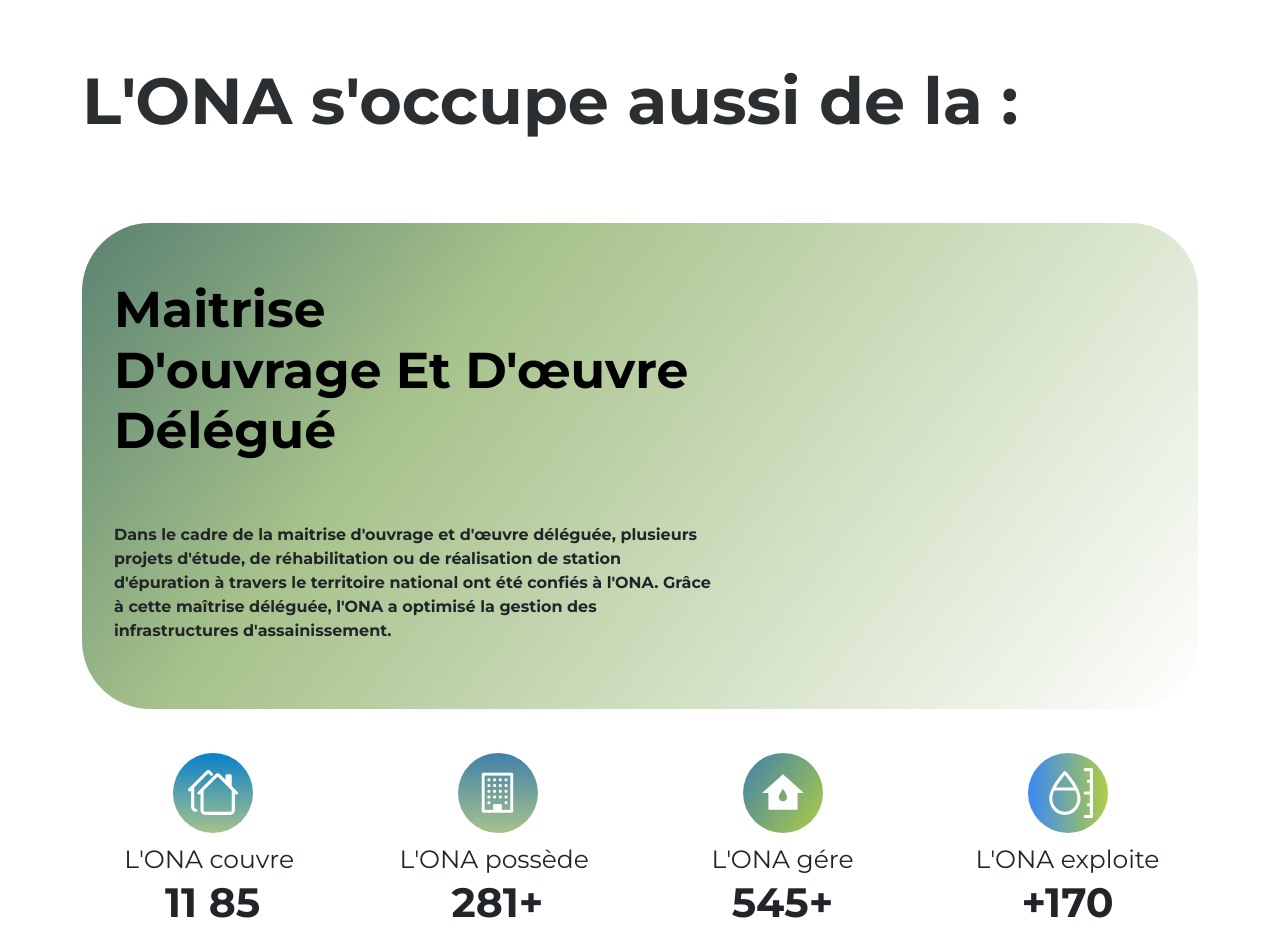
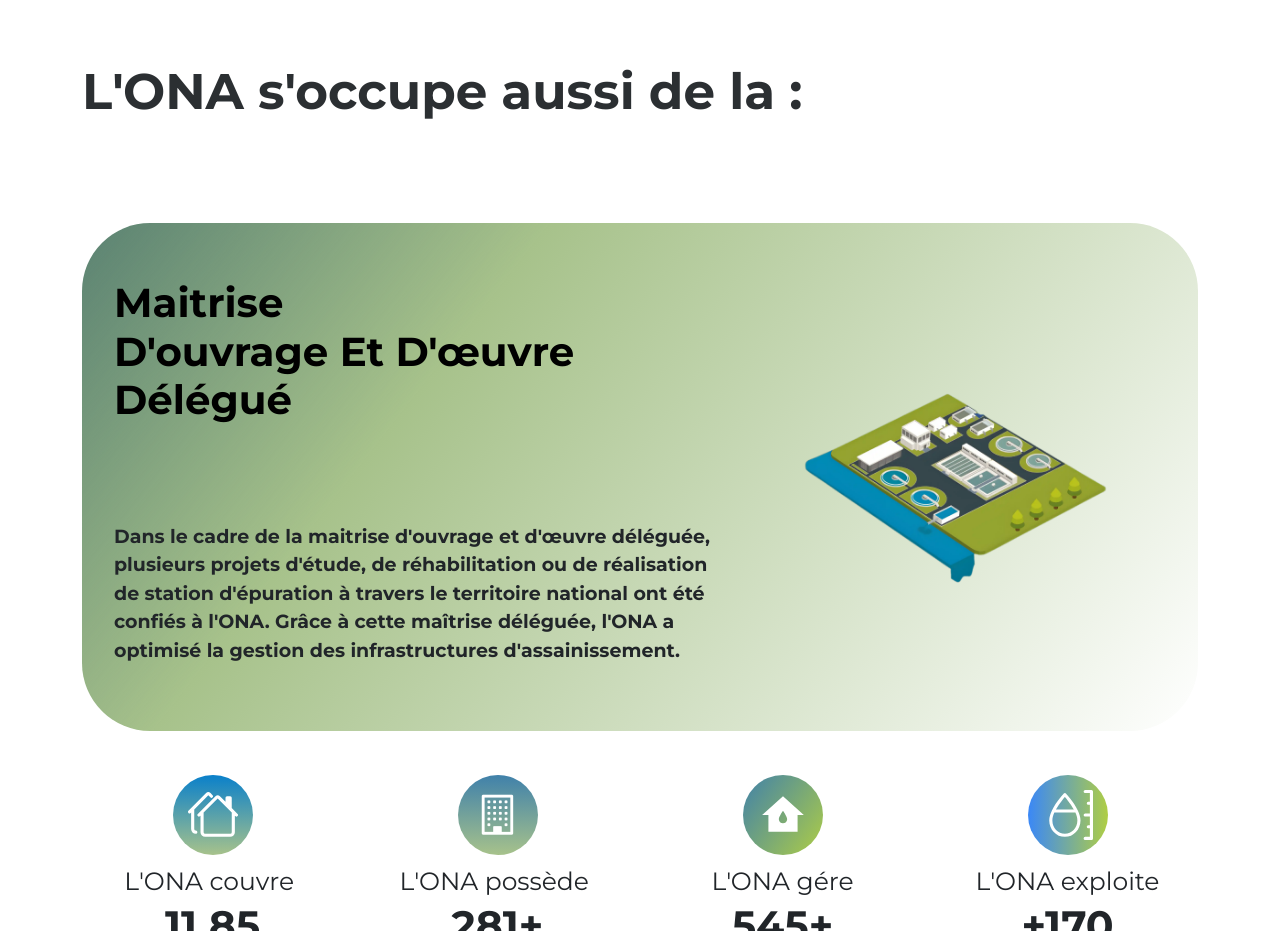
Before and after one commit to medy12D/medy12D.github.io, a plain HTML site: page page-services-ona.html in a window 1280 px wide. Shown: the part 2336-3267 px from the top of the page. Drawn offline with Linux system fonts and the light colour scheme.

Commit message:
added a banner

```diff
--- a/page-services-ona.html
+++ b/page-services-ona.html
@@ -107,17 +107,18 @@
             </section>
             <div class="container">
                 <div class="col">
-                    <h1 style="padding-top: 0px;height: 99.5469px;margin-top: 62px;margin-bottom: 62px;font-size: 65px;">L'ONA s'occupe aussi de la :</h1>
+                    <h1 style="padding-top: 0px;height: 99.5469px;margin-top: 62px;margin-bottom: 62px;font-size: 50px;">L'ONA s'occupe aussi de la :</h1>
                 </div>
             </div>
             <div class="container">
                 <div class="container" style="margin-top: 38px;margin-bottom: -20px;">
                     <div class="row" style="background: linear-gradient(128deg, rgba(4,58,86,0.47) 0%, #a7c28b 31%, #ffffff), #a7c28b;border-radius: 68px;">
                         <div class="col-md-6 col-xl-7">
-                            <h1 class="text-capitalize" data-aos="fade-right" data-aos-duration="250" data-aos-delay="150" style="font-size: 50.36px;font-weight: 900;width: 623px;height: 185.5469px;margin-bottom: 34px;margin-top: 56px;margin-left: 20px;color: #2b2f32;"><span style="color: black;">Maitrise</span><br><span style="color: black;">d'ouvrage et d'œuvre délégué</span></h1>
-                            <p data-aos="fade" data-aos-duration="300" style="font-weight: bold;font-size: 16px;padding-top: 0px;margin-bottom: 42px;margin-top: 58px;margin-left: 20px;">Dans le cadre de la maitrise d'ouvrage et d'œuvre déléguée, plusieurs projets d'étude, de réhabilitation ou de réalisation de station d'épuration à travers le territoire national ont été confiés à l'ONA. Grâce à cette maîtrise déléguée, l'ONA a optimisé la gestion des infrastructures d'assainissement.&nbsp;</p>
+                            <h1 class="text-capitalize" data-aos="fade-right" data-aos-duration="250" data-aos-delay="150" style="font-size: 40.36px;font-weight: 900;width: 623px;height: 185.5469px;margin-bottom: 34px;margin-top: 56px;margin-left: 20px;color: #2b2f32;"><span style="color: black;">Maitrise</span><br><span style="color: black;">d'ouvrage et d'œuvre délégué</span></h1>
+                            <p data-aos="fade" data-aos-duration="300" style="font-weight: bold;font-size: 19px;padding-top: 0px;margin-bottom: 42px;margin-top: 58px;margin-left: 20px;">Dans le cadre de la maitrise d'ouvrage et d'œuvre déléguée, plusieurs projets d'étude, de réhabilitation ou de réalisation de station d'épuration à travers le territoire national ont été confiés à l'ONA. Grâce à cette maîtrise déléguée, l'ONA a optimisé la gestion des infrastructures d'assainissement.&nbsp;</p>
                             <div class="btn-group" role="group"></div>
                         </div>
+                        <div class="col"><img class="img-fluid ps-0 ms-0 me-5" data-bss-disabled-mobile="true" data-aos="fade-left" src="assets/img/ouverage.webp" style="padding-right: 7px;margin-top: 162px;width: 373px;"></div>
                     </div>
                 </div>
             </div>
```
Also changed, not shown: assets/img/ouverage.webp (added).
